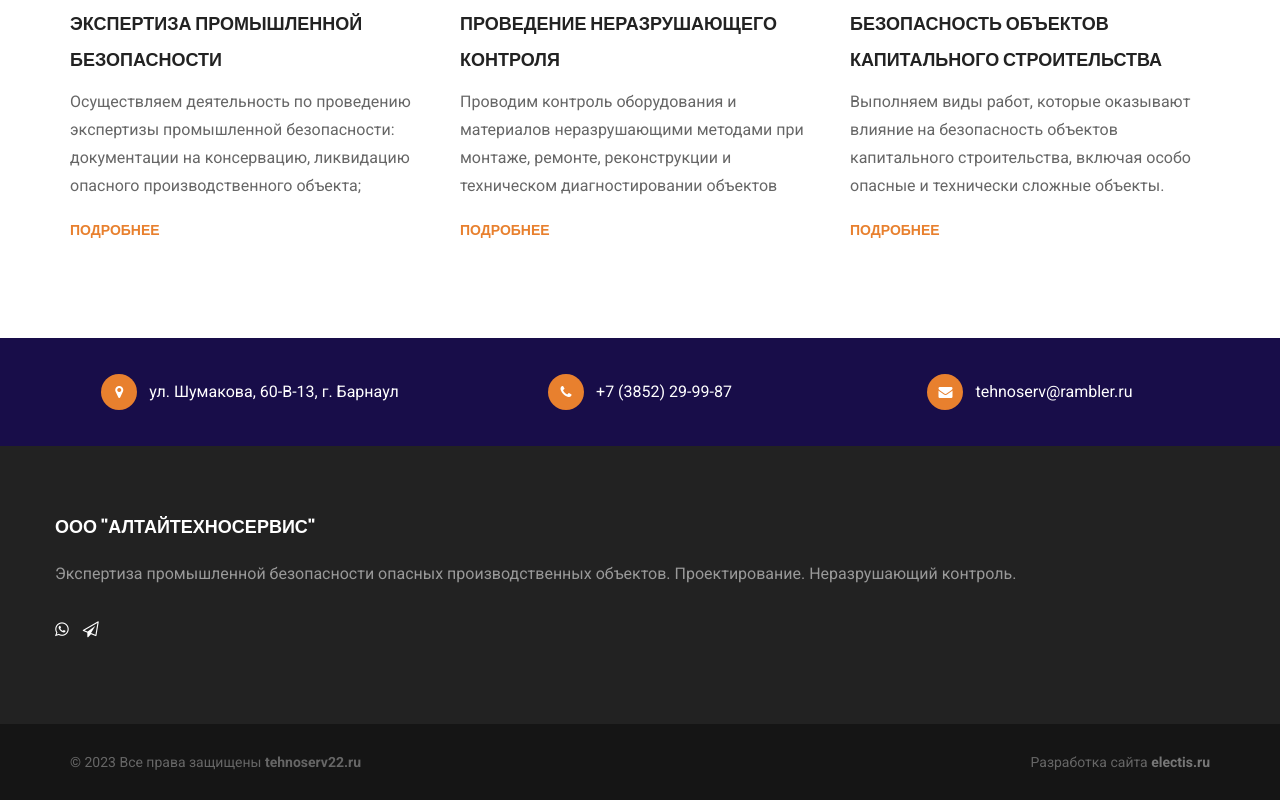
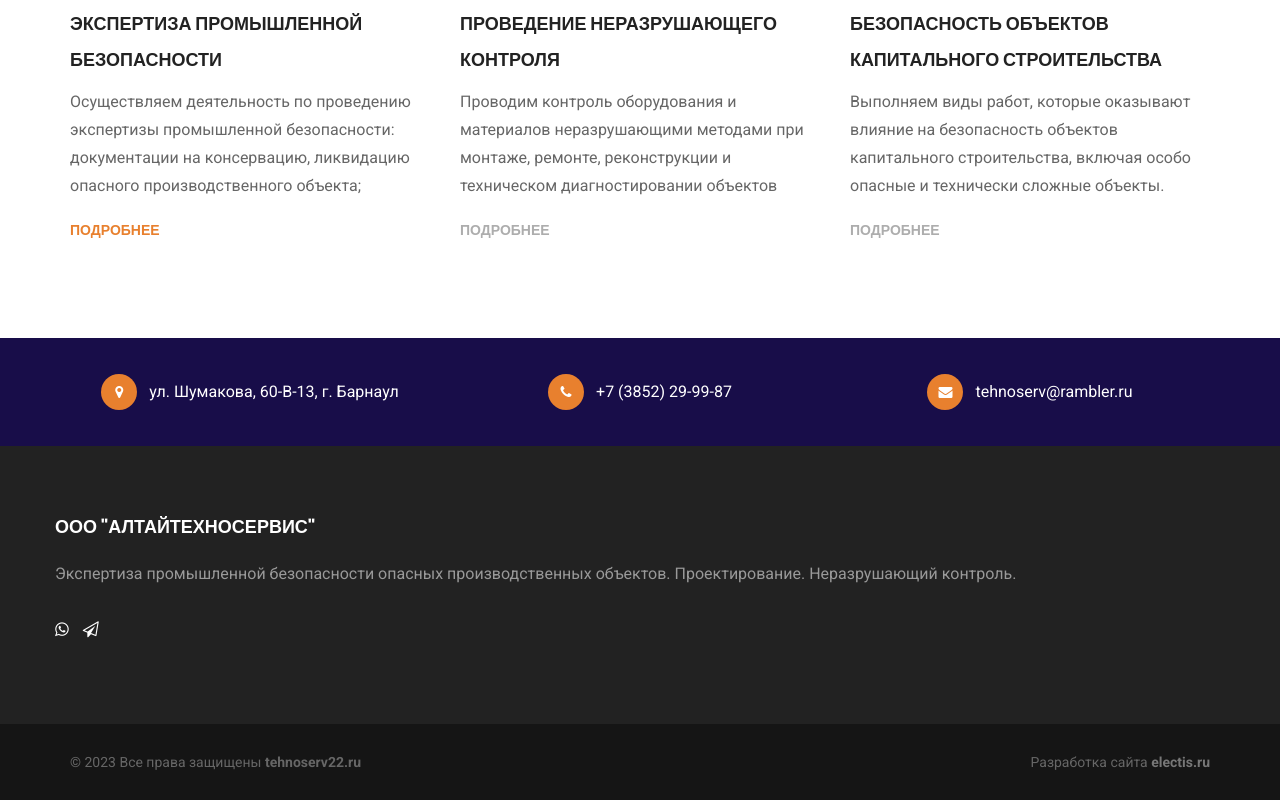
Before and after one commit to tehnoserv/tehnoserv, a plain HTML site: page index.html in a window 1280 px wide. Shown: the part 1927-2727 px from the top of the page. Drawn offline with nearby package versions, Linux system fonts and the light colour scheme.

Commit message:
disabled inactive service buttons

```diff
--- a/index.html
+++ b/index.html
@@ -227,7 +227,7 @@
 					<p>
 						Проводим контроль оборудования и материалов неразрушающими методами при монтаже, ремонте, реконструкции и техническом диагностировании объектов
 					</p>
-					<a class="btn-open" href="#">Подробнее</a>
+					<a class="btn-open disabled" href="#">Подробнее</a>
 				</div> <!-- .col-md-4 -->
 				<div class="col-md-4">
 					<div class="img-wrapper">
@@ -242,7 +242,7 @@
 					<p>
 						Выполняем виды работ, которые оказывают влияние на безопасность объектов капитального строительства, включая особо опасные и технически сложные объекты.
 					</p>
-					<a class="btn-open" href="#">Подробнее</a>
+					<a class="btn-open disabled" href="#">Подробнее</a>
 				</div> <!-- .col-md-4 -->
 			</div> <!-- .row -->
 		</div> <!-- .container -->
```
Also changed, not shown: industrial_safety_expertise.html (+2 -2 lines).
